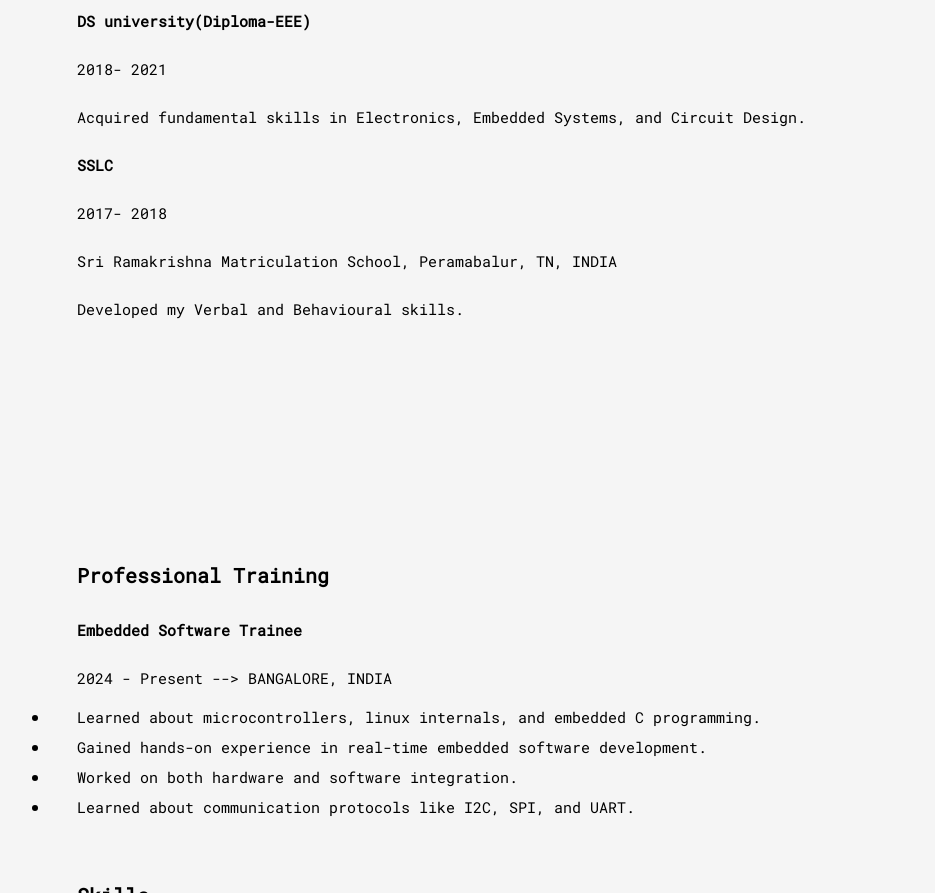
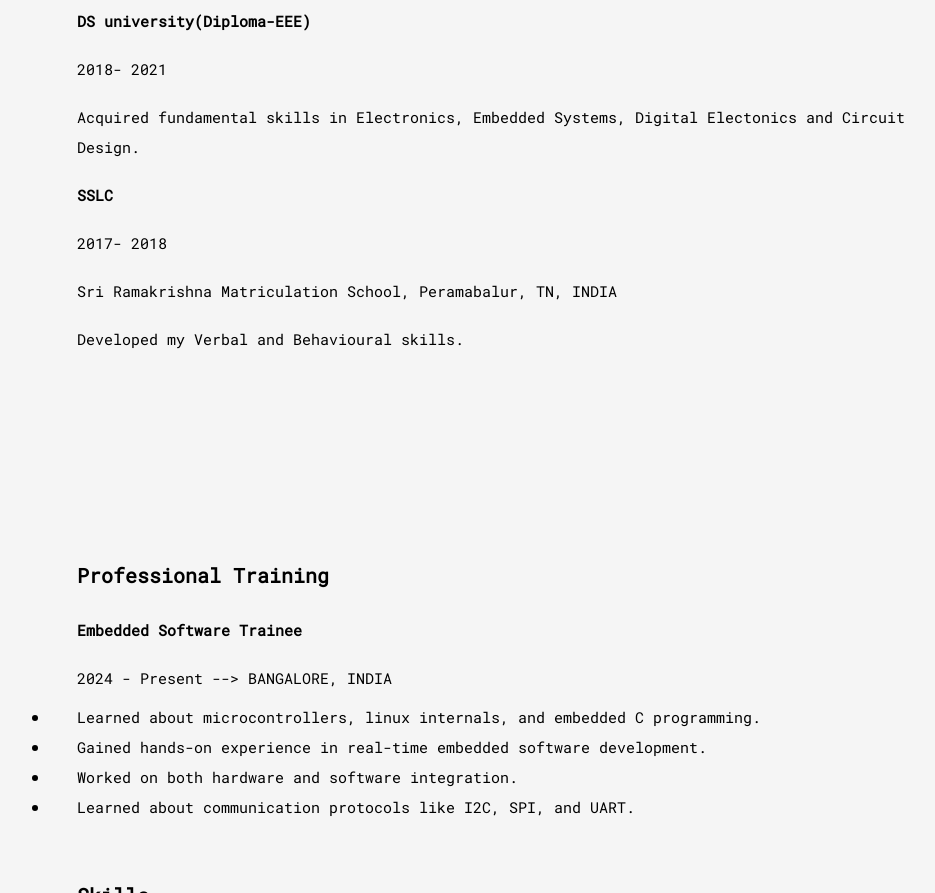
Before and after one commit to ajithkumarhub/ajithkumarhub.github.io, a plain HTML site: page index.html in a window 1280 px wide. Shown: the part 1368-2261 px from the top of the page, without its empty margins (270-1205 px from the left). Drawn offline with Linux system fonts and the light colour scheme.

Commit message:
Update index.html

```diff
--- a/index.html
+++ b/index.html
@@ -136,7 +136,7 @@ figure {
         <p>Acquired my basic skills related to Electronics,Embedded Systems.</p>
         <p><strong>DS university(Diploma-EEE)</strong></p>
         <p>2018- 2021</strong></p>
-        <p>Acquired fundamental skills in Electronics, Embedded Systems, and Circuit Design.</p>
+        <p>Acquired fundamental skills in Electronics, Embedded Systems, Digital Electonics and Circuit Design.</p>
         <p><strong>SSLC</strong></p>
         <p>2017- 2018</strong></p>
         <p>Sri Ramakrishna Matriculation School, Peramabalur, TN, INDIA</p>
```
